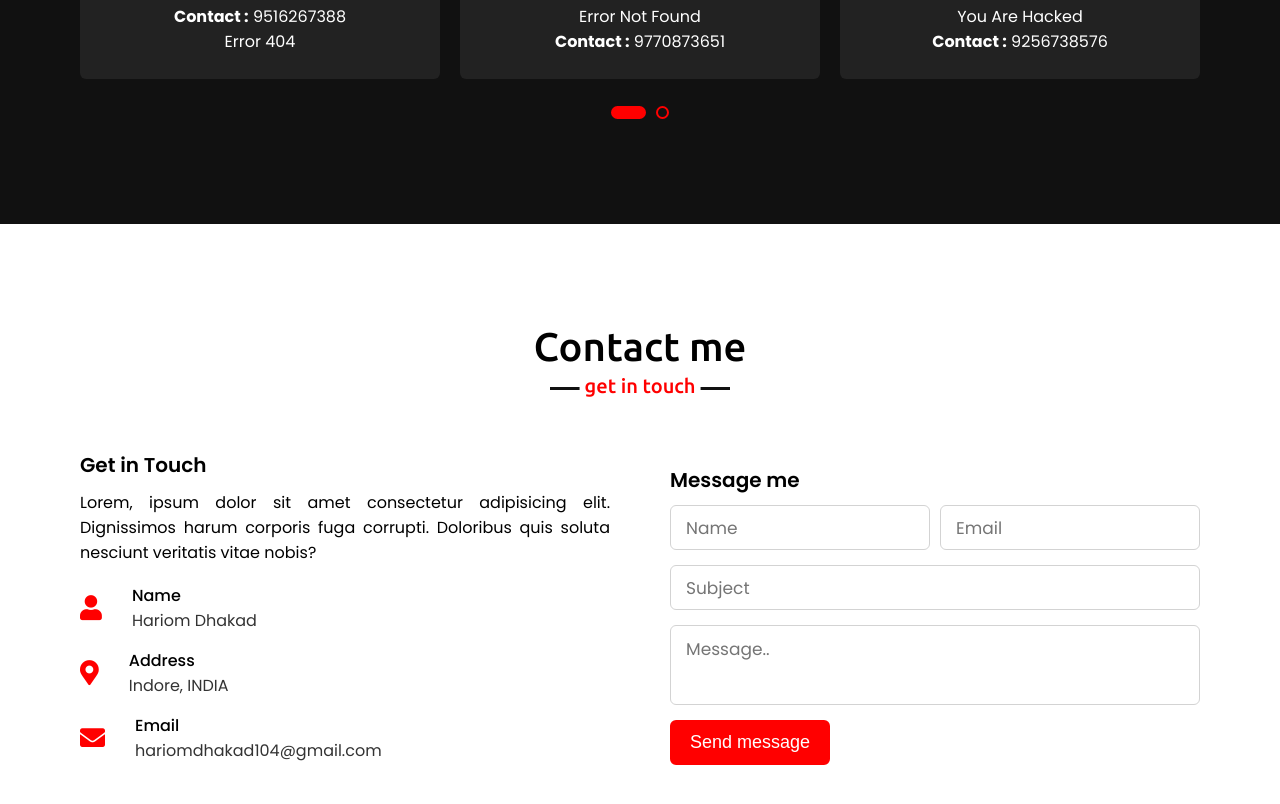
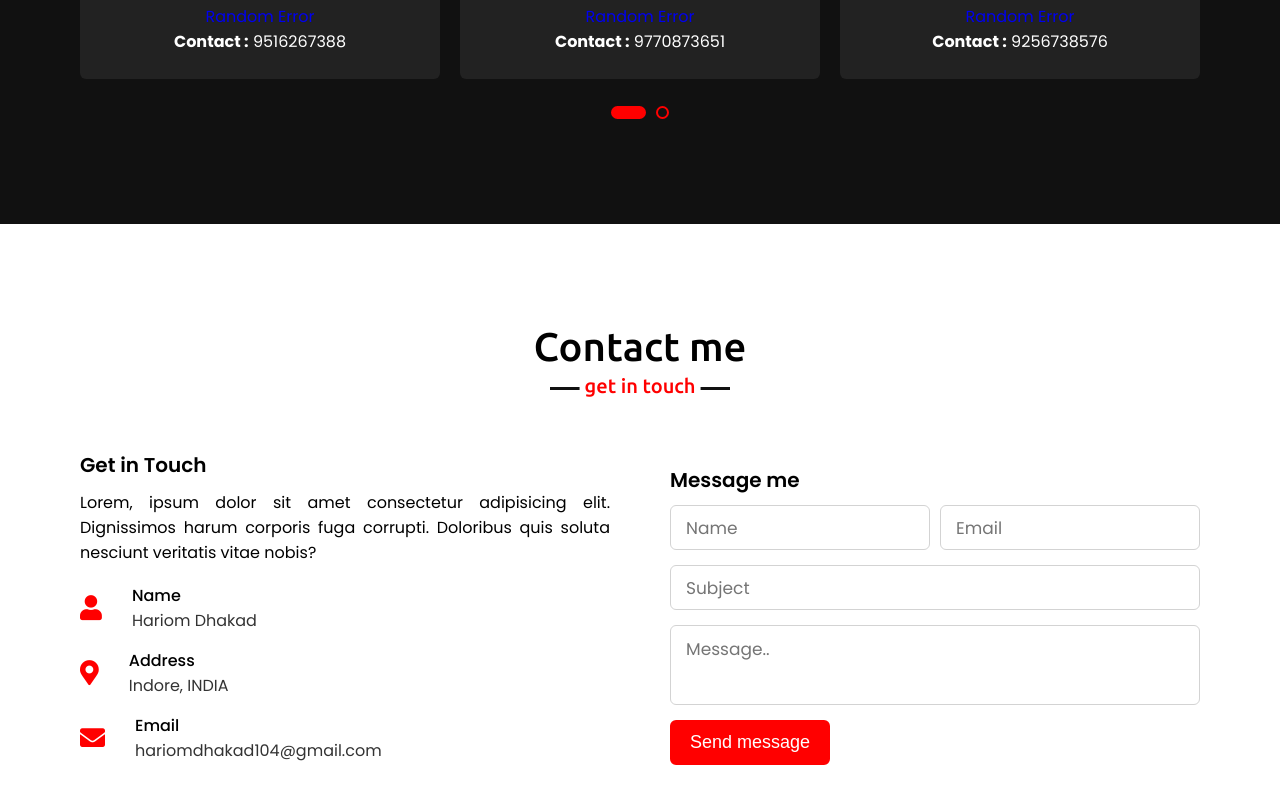
Before and after one commit to Hariom-Pate1/Error, a plain HTML site: page index.html in a window 1280 px wide. Shown: the part 3178-3982 px from the top of the page. Drawn offline with nearby package versions, Linux system fonts and the light colour scheme.

Commit message:
Update index.html

```diff
--- a/index.html
+++ b/index.html
@@ -164,15 +164,16 @@
                     <div class="box">
                         <img src="WhatsApp Image 2023-08-21 at 14.20.08.jpg" alt="">
                         <div class="text">Hariom Dhakad</div>
+                        <a href="random-404error.github.io/Random/">Random Error</a>
                         <p><b>Contact :</b> 9516267388</p>
-                        <p>Error 404</p>
+
                     </div>
                 </div>
                 <div class="card">
                     <div class="box">
                         <img src="WhatsApp Image 2023-08-21 at 14.18.18.jpg" alt="">
                         <div class="text">Mohit Jain</div>
-                        <p>Error Not Found</p>
+                       <a href="random-404error.github.io/Random/">Random Error</a>
                         <p><b>Contact :</b> 9770873651</p>
                     </div>
                 </div>
@@ -180,7 +181,7 @@
                     <div class="box">
                         <img src="attachment_132674120.png" alt="">
                         <div class="text">Hacker</div>
-                        <p>You Are Hacked</p>
+                       <a href="random-404error.github.io/Random/">Random Error</a>
                         <p><b>Contact :</b> 9256738576</p>
                     </div>
                 </div>
@@ -188,8 +189,9 @@
                     <div class="box">
                         <img src="premium_photo-1661764393655-1dbffee8c0ce.jpg" alt="">
                         <div class="text">Unknown</div>
+                        <a href="random-404error.github.io/Random/">Random Error</a>
                         <p><b>Contact :</b> 6261345265</p>
-                        <p>Do Not Found</p>
+
                     </div>
                 </div>
             </div>
```
